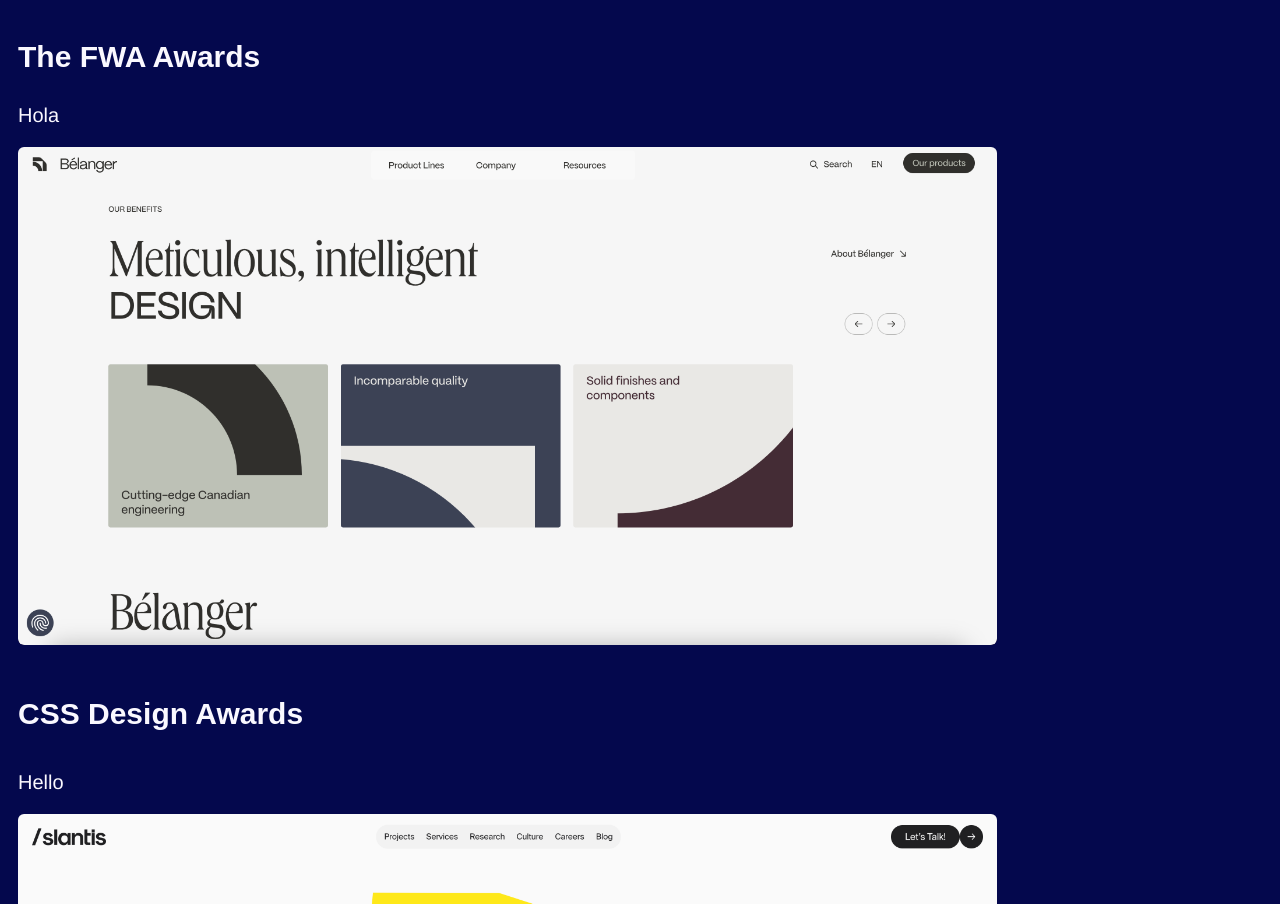
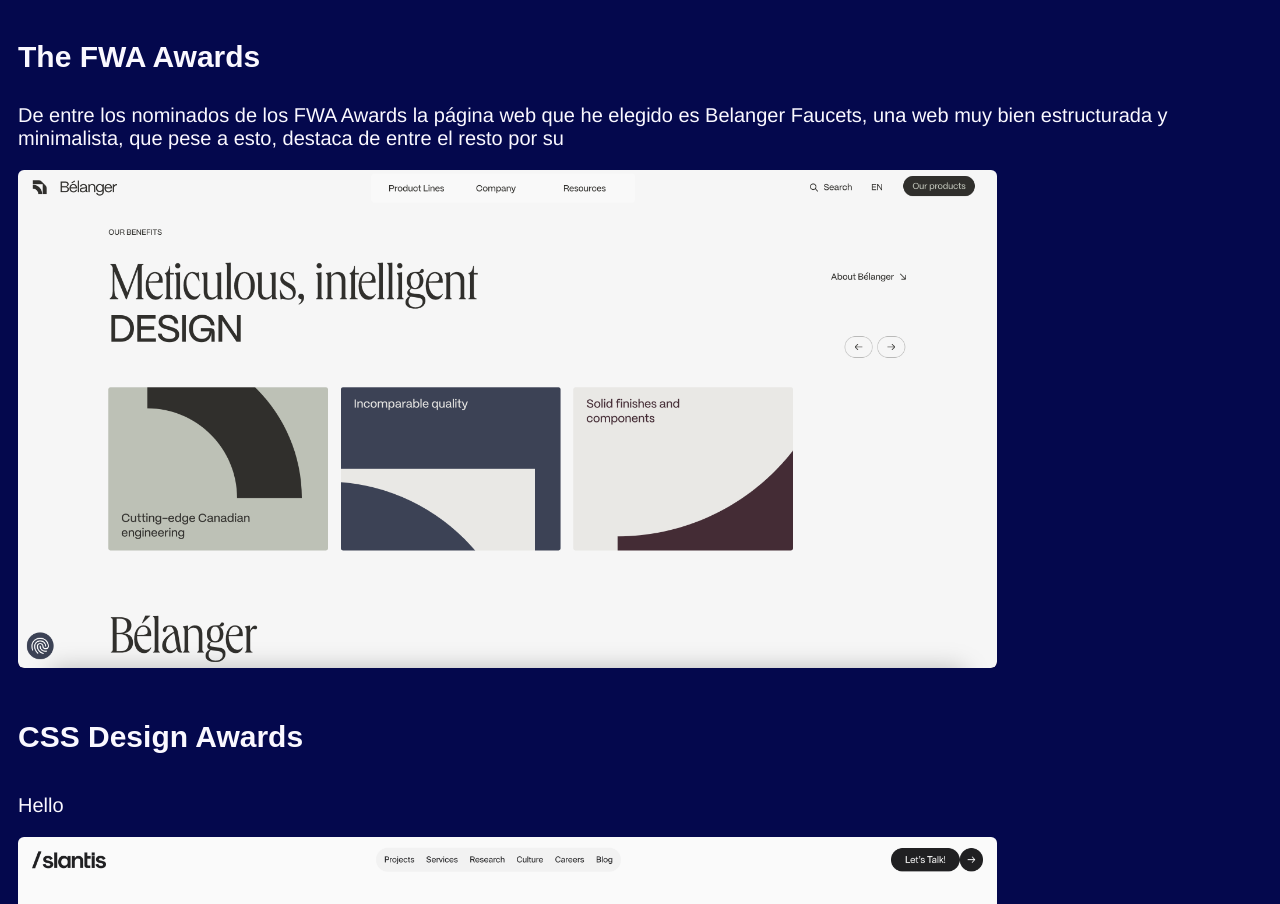
Before and after one commit to isabelabarrena/webapp, a plain HTML site: page index.html in a window 1280 px wide. Shown: the part 1713-2617 px from the top of the page. Drawn offline with Linux system fonts and the light colour scheme.

Commit message:
perro_sanxez

```diff
--- a/index.html
+++ b/index.html
@@ -15,7 +15,7 @@
             <a href="https://www.dentsucreative.com/es" target="_blank">
                 <img src="assets/images/dentsu_creative.png" alt="Dentsu Creative" class="imagen-ajustada"> </a>
             <h3>The FWA Awards</h3>
-            <p>Hola</p>
+            <p>De entre los nominados de los FWA Awards la página web que he elegido es Belanger Faucets, una web muy bien estructurada y minimalista, que pese a esto, destaca de entre el resto por su</p>
             <a href="https://belangerfaucets.com/en" target="_blank">
                 <img src="assets/images/belanger_faucets.png" alt="Belanger Faucets" class="imagen-ajustada"> </a>
             <h4>CSS Design Awards</h4>
```
